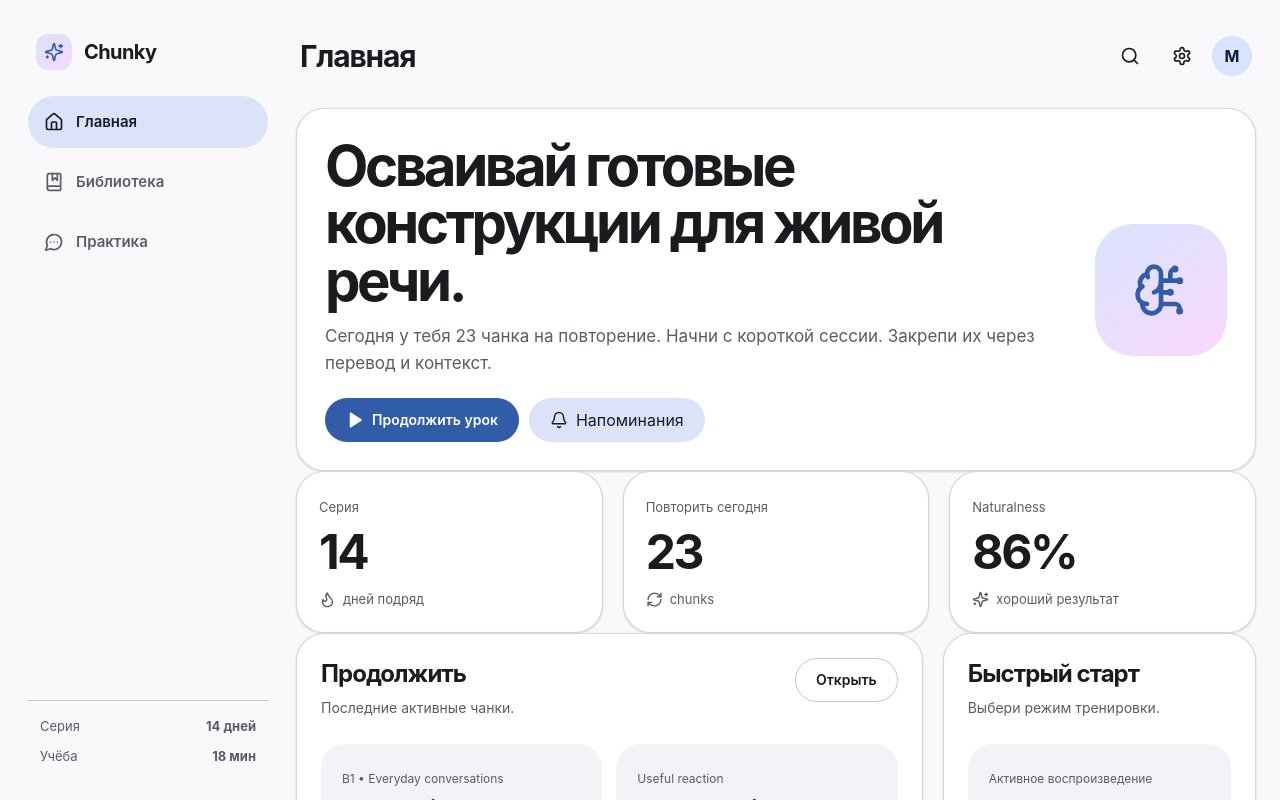
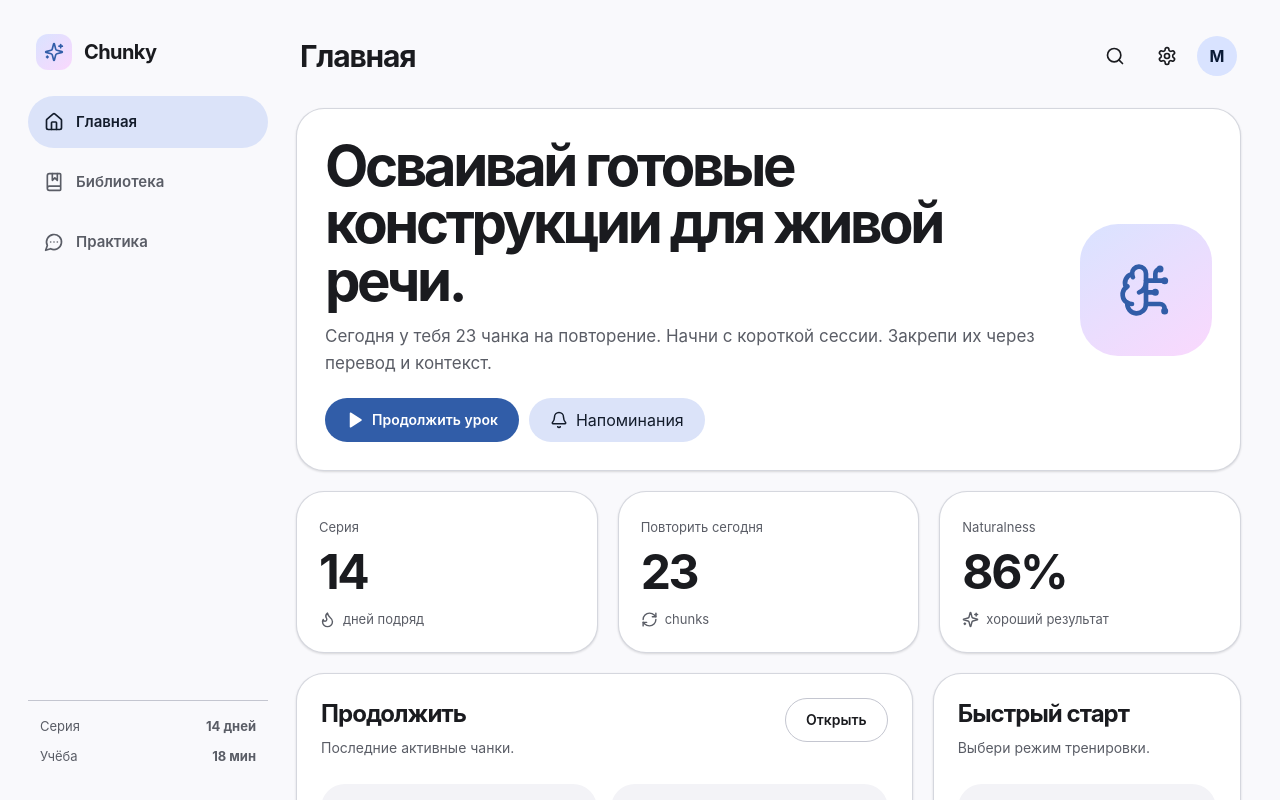
Before and after one commit to tashckinov/Chunky, a React (Vite) app in the folder apps/web/: page / in a window 1280 px wide. Shown: the top 800 px of the page. Built offline with nearby package versions, Linux system fonts and the light colour scheme; no server answers.

Commit message:
fix(ui): keep route width stable

```diff
--- a/apps/web/src/index.css
+++ b/apps/web/src/index.css
@@ -16,6 +16,7 @@
 }
 
 :root {
+  --app-max-width: 1600px;
   --background: #f9f9fc;
   --foreground: #1a1b1f;
   --card: #ffffff;
@@ -35,12 +36,12 @@
 }
 
 * { box-sizing: border-box; }
-html { background: var(--background); text-rendering: optimizeLegibility; }
+html { background: var(--background); text-rendering: optimizeLegibility; scrollbar-gutter: stable; }
 body { margin: 0; min-width: 320px; min-height: 100vh; background: var(--background); color: var(--foreground); font-family: Inter, ui-sans-serif, -apple-system, BlinkMacSystemFont, "Segoe UI", Roboto, Helvetica, Arial, sans-serif; }
 button, textarea { font: inherit; }
 button { cursor: pointer; }
 
-.app-shell { width: min(100%, 1600px); min-height: 100vh; margin-inline: auto; display: grid; grid-template-columns: 248px minmax(0, 1fr); gap: 24px; padding: 24px; }
+.app-shell { width: 100%; max-width: var(--app-max-width); min-height: 100vh; margin-inline: auto; display: grid; grid-template-columns: 248px minmax(0, 1fr); gap: 24px; padding: 24px; }
 .sidebar { position: sticky; top: 24px; align-self: start; min-height: calc(100vh - 48px); display: flex; flex-direction: column; gap: 22px; padding: 6px 4px 4px; }
 .brand { display: flex; align-items: center; gap: 12px; padding: 4px 8px; }
 .brand-mark { width: 36px; height: 36px; border-radius: 12px; display: grid; place-items: center; color: var(--primary); background: linear-gradient(135deg, var(--primary-container), var(--tertiary-container)); }
@@ -51,7 +52,9 @@ button { cursor: pointer; }
 .nav-item.active { background: var(--secondary); color: var(--secondary-foreground); }
 .sidebar-footer { margin-top: auto; padding: 16px 12px 6px; display: grid; gap: 10px; border-top: 1px solid var(--outline-variant); }
 .sidebar-footer div { display: flex; justify-content: space-between; gap: 12px; color: var(--muted-foreground); font-size: 13px; }
-.main { min-width: 0; display: flex; flex-direction: column; gap: 20px; }
+.main { width: 100%; min-width: 0; display: flex; flex-direction: column; gap: 20px; }
+.page-content { width: 100%; min-width: 0; display: flex; flex-direction: column; gap: 20px; }
+.page-content > * { width: 100%; min-width: 0; }
 .top-app-bar { min-height: 64px; display: flex; align-items: center; justify-content: space-between; gap: 16px; padding: 8px 4px; }
 .top-app-bar h1 { margin: 0; font-size: 30px; line-height: 1.15; font-weight: 700; letter-spacing: -.04em; }
 .top-actions { display: flex; align-items: center; gap: 8px; }
```
